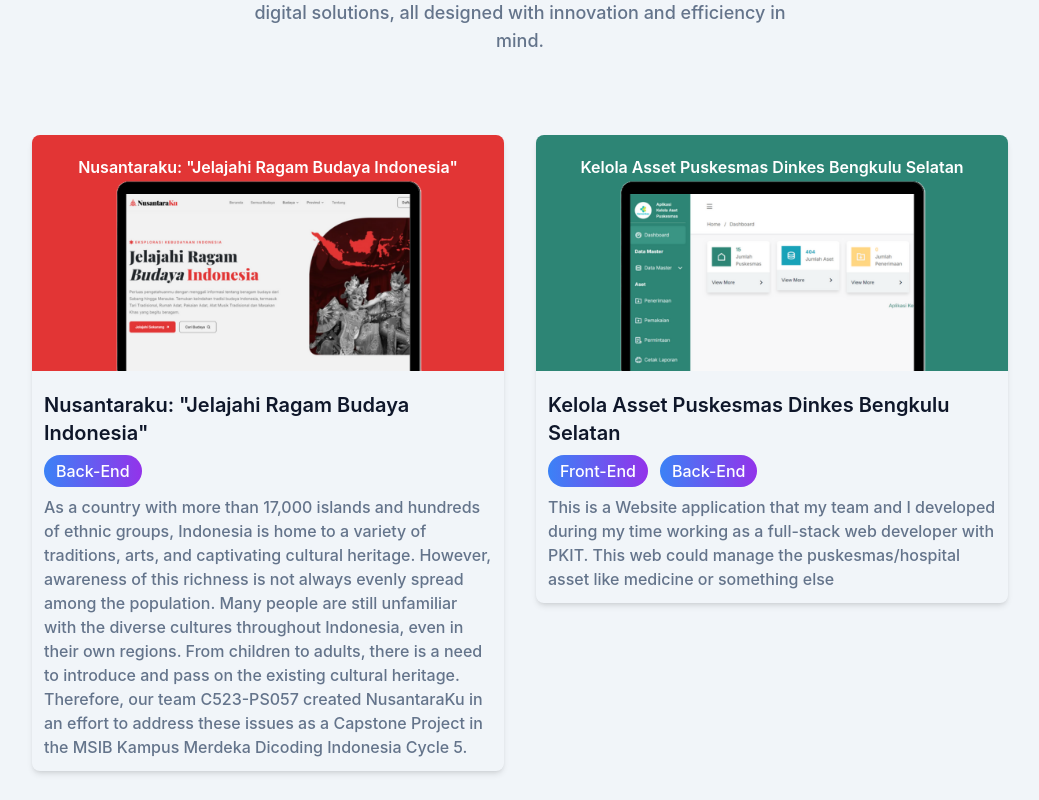
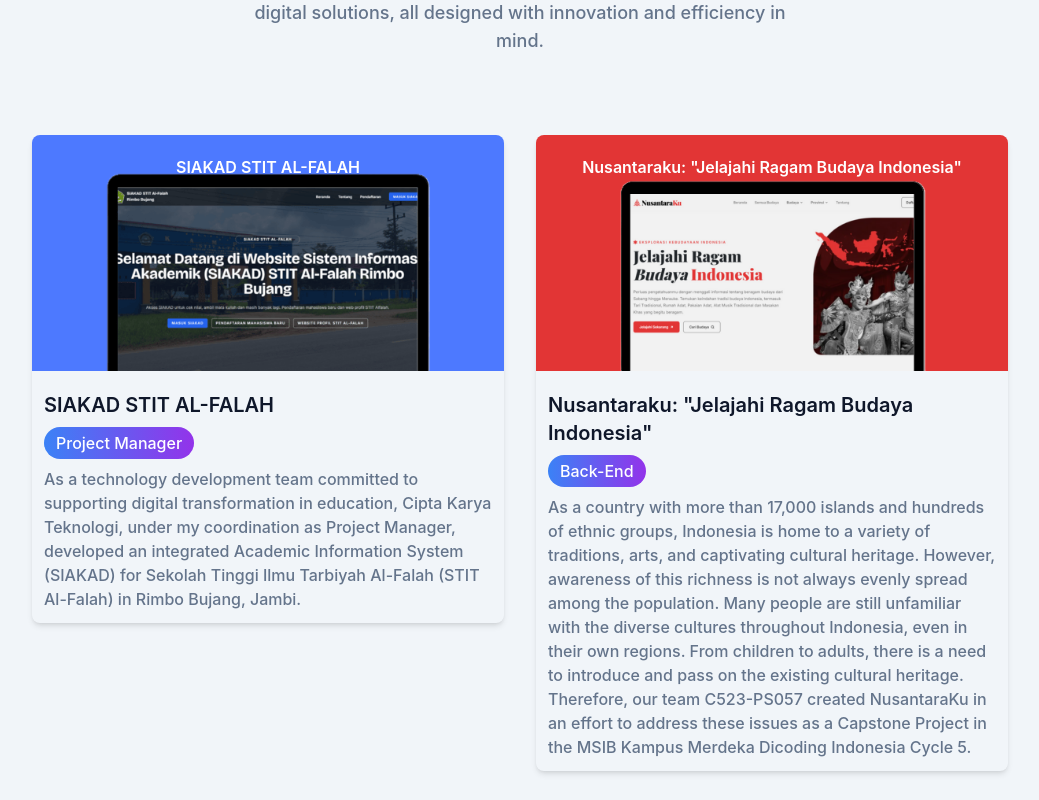
Before and after one commit to kaptenPijay/portofolio-react, a React (Vite) app: page / in a window 1280 px wide. Shown: the part 1840-2640 px from the top of the page, without its empty margins (120-1159 px from the left). Built offline with nearby package versions, Linux system fonts and the light colour scheme.

Commit message:
add : add image for siakad

```diff
--- a/public/data/portfolio.json
+++ b/public/data/portfolio.json
@@ -88,5 +88,14 @@
     "custom": "#e23535",
     "url": "#",
     "role": ["Back-End"]
+  },
+  {
+    "id": 11,
+    "image": "/img/portfolio/siakad.png",
+    "name": "SIAKAD STIT AL-FALAH",
+    "description": "As a technology development team committed to supporting digital transformation in education, Cipta Karya Teknologi, under my coordination as Project Manager, developed an integrated Academic Information System (SIAKAD) for Sekolah Tinggi Ilmu Tarbiyah Al-Falah (STIT Al-Falah) in Rimbo Bujang, Jambi.",
+    "custom": "#4d79ff",
+    "url": "#",
+    "role": ["Project Manager"]
   }
 ]
--- a/src/components/Card.jsx
+++ b/src/components/Card.jsx
@@ -24,13 +24,13 @@
               className="overflow-hidden relative"
               style={{ backgroundColor: items.custom }}
             >
-              <h3 className="w-full text-[10px] text-white font-semibold absolute top-2 group-hover:top-1 transition-all duration-500 text-center sm:top-6 sm:text-base md:top-3 md:text-[11px] lg:text-base lg:top-5">
+              <h3 className="w-full text-[10px] text-white font-semibold absolute top-2 group-hover:top-3 transition-all duration-500 text-center sm:top-6 sm:text-base md:top-3 md:text-[11px] lg:text-base lg:top-5">
                 {items.name}
               </h3>
               <img
                 src={items.image}
                 alt={items.name}
-                className="w-full transition-transform duration-500 ease-in-out group-hover:scale-125"
+                className="w-full max-w-[600px] max-h-[300px] transition-transform duration-500 ease-in-out group-hover:scale-110"
               />
             </div>
             <h3 className="font-semibold text-xl text-dark mt-5 px-3 block group-hover:text-primary transition duration-500 dark:text-white">
```
Also changed, not shown: public/img/portfolio/siakad.png (added).
